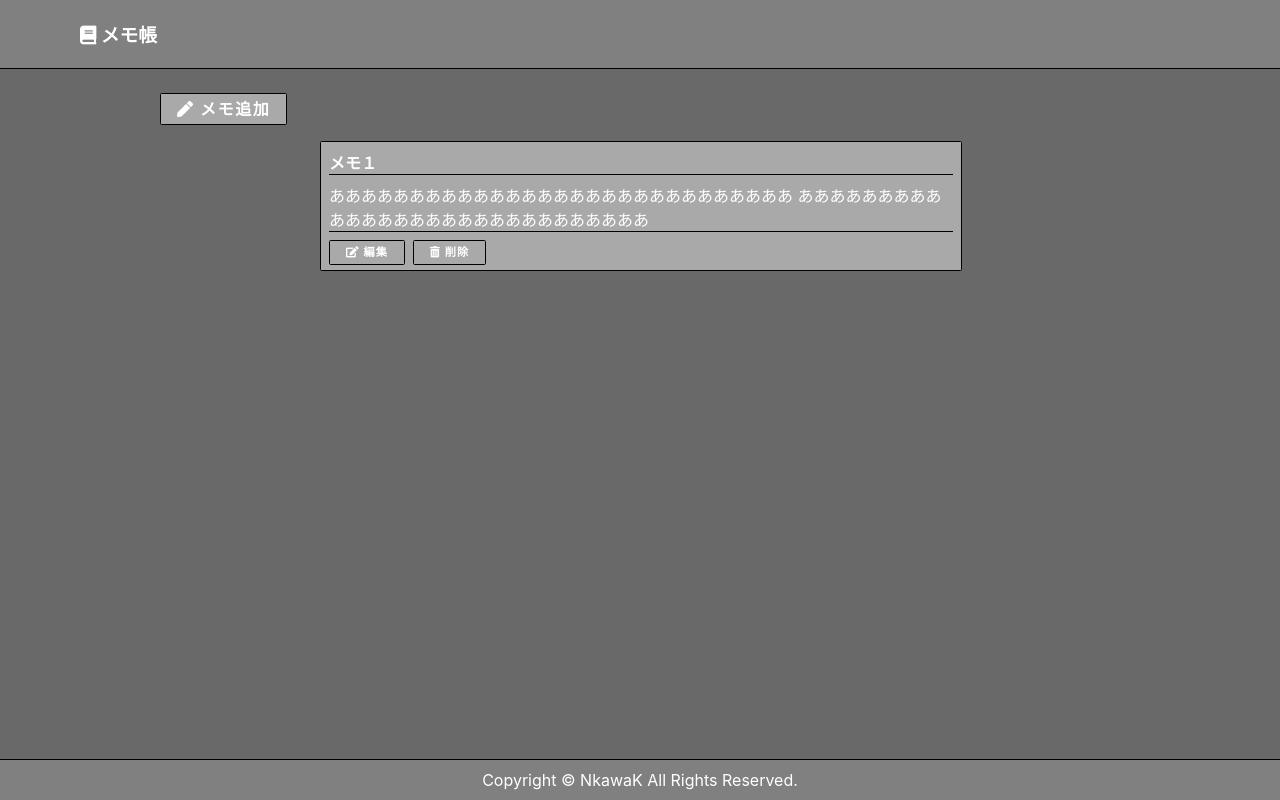
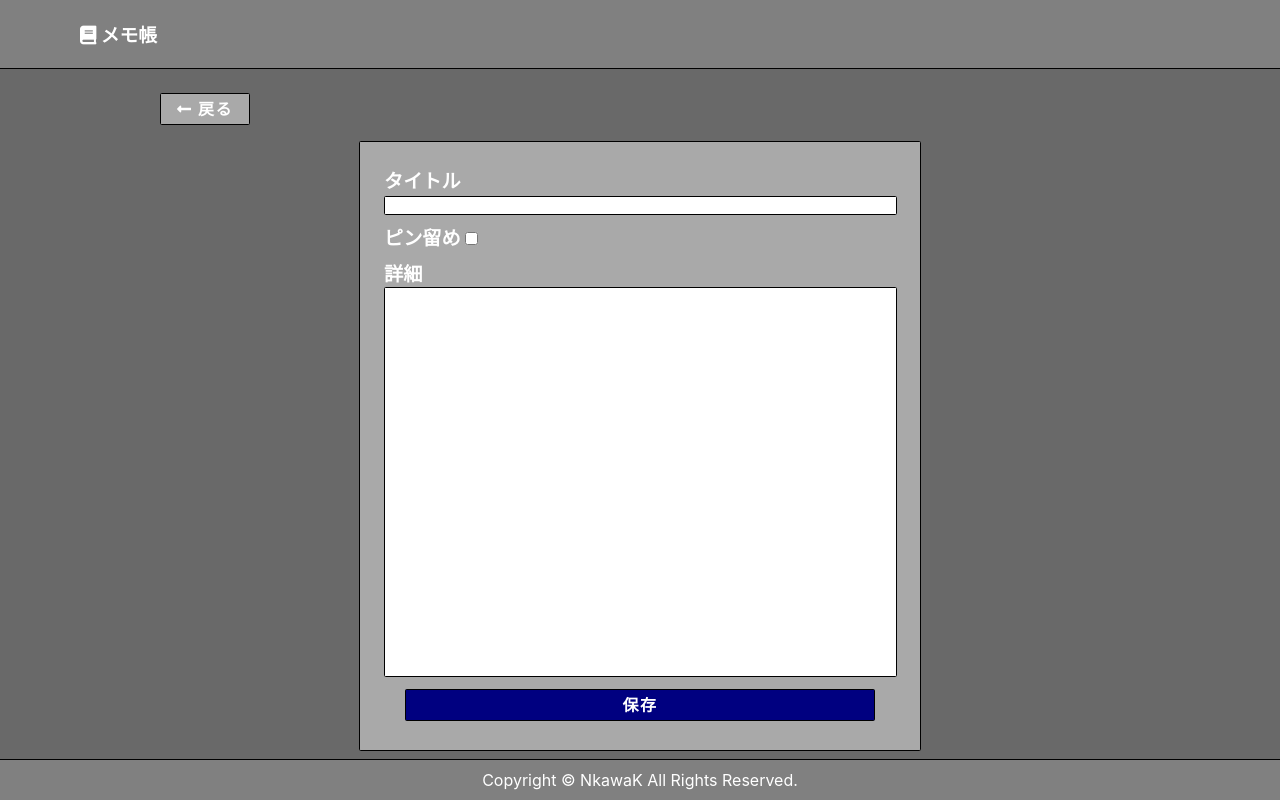
Before and after one commit to NkawaK/React-Memo, a React (Create React App) app in the folder front/: page /add-memo in a window 1280 px wide. Before the commit this address led to /memos. Built offline with nearby package versions, Linux system fonts and the light colour scheme.

Commit message:
Add edit from.

```diff
--- a/front/src/App.tsx
+++ b/front/src/App.tsx
@@ -12,6 +12,7 @@ const App: React.FC = () => {
       <BrowserRouter>
         <Switch>
           <Route path='/memos' component={Memos} />
+          <Route path='/add-memo' component={EditMemo} />
           <Route path='/edit-memo' component={EditMemo} />
           <Redirect from='*' to='/memos'/>
         </Switch>
--- a/front/src/components/AddButton.tsx
+++ b/front/src/components/AddButton.tsx
@@ -3,7 +3,7 @@ import { Link } from 'react-router-dom';
 
 export const AddButton: React.FC = () => {
   return (
-    <Link to="" className="btn btn--blue">
+    <Link to="/add-memo" className="btn btn--blue">
       <i className="fas fa-pen"></i> メモ追加
     </Link>
   );
--- /dev/null
+++ b/front/src/components/BackButton.tsx
@@ -0,0 +1,10 @@
+import React from 'react';
+import { Link } from 'react-router-dom';
+
+export const BackButton: React.FC = () => {
+  return (
+    <Link to='/memos' className='btn btn--blue'>
+      <i className='fas fa-long-arrow-alt-left'></i> 戻る
+    </Link>
+  );
+};
--- a/front/src/components/EditButton.tsx
+++ b/front/src/components/EditButton.tsx
@@ -3,8 +3,8 @@ import { Link } from 'react-router-dom';
 
 export const EditButton: React.FC = () => {
   return (
-    <Link to="" className="btn btn-small btn--blue">
-        <i className="fas fa-edit"></i> 編集
+    <Link to="/edit-memo" className="btn btn-small btn--blue">
+      <i className="fas fa-edit"></i> 編集
     </Link>
   );
 };
--- /dev/null
+++ b/front/src/components/EditForm.tsx
@@ -0,0 +1,30 @@
+import React from 'react';
+import { BackButton } from '../components/BackButton';
+import { SaveButton } from '../components/SaveButton';
+
+export const EditForm: React.FC = () => {
+  return (
+    <div className='container'>
+      <div className="add-button">
+          <BackButton />
+        </div>
+      <div className='editform'>
+        <div className='title'>
+          <label>タイトル</label>
+          <input type='text'/>
+        </div>
+        <div className='pin'>
+          <label>ピン留め</label>
+          <input type='checkbox'/>
+        </div>
+        <div className='description'>
+          <label>詳細</label>
+          <textarea/>
+        </div>
+        <div className='savebutton'>
+          <SaveButton />
+        </div>
+      </div>
+    </div>
+  );
+};
--- /dev/null
+++ b/front/src/components/SaveButton.tsx
@@ -0,0 +1,8 @@
+import React from 'react';
+
+export const SaveButton: React.FC = () => {
+  return (
+    // eslint-disable-next-line jsx-a11y/anchor-is-valid
+    <a href='#' className='btn btn-–large btn--navy'>保存</a>
+  );
+};
--- a/front/src/index.scss
+++ b/front/src/index.scss
@@ -61,6 +61,10 @@ footer {
   font-size: 0.7rem;
 }
 
+.btn-–large {
+  width: 85%;
+}
+
 .btn--blue {
   color: #fff;
   background-color: #a9a9a9;
@@ -76,6 +80,15 @@ footer {
   &:hover {
     color: #fff;
     background: #dc143c;
+  }
+}
+
+.btn--navy {
+  color: #fff;
+  background-color: #000080;
+  &:hover {
+    color: #fff;
+    background: #191970;
   }
 }
 
@@ -118,3 +131,46 @@ footer {
     }
   }
 }
+
+.editform {
+  margin: 0 auto;
+  padding: 1.5rem;
+  width: 80%;
+  height: 35rem;
+  background-color: #a9a9a9;
+  border: solid 1px black;
+  border-radius: 0.1rem;
+  color: #fff;
+  label {
+    display: block;
+    font-size: 1.2rem;
+    font-weight: bold;
+  }
+  input[type='text'] {
+    width: 99%;
+    border: solid 1px black;
+    border-radius: 0.1rem;
+  }
+  textarea {
+    width: 99%;
+    height: 24rem;
+    resize: none;
+    border: solid 1px black;
+    border-radius: 0.1rem;
+  }
+  .title {
+    margin-bottom: 0.5rem;
+  }
+  .pin {
+    label {
+      display: inline-block;
+      margin-bottom: 0.5rem;
+    }
+  }
+  .description {
+    margin-bottom: 0.5rem;
+  }
+  .savebutton {
+    text-align: center;
+  }
+}
--- a/front/src/pages/EditMemo.tsx
+++ b/front/src/pages/EditMemo.tsx
@@ -1,7 +1,8 @@
 import React from 'react';
+import { EditForm } from '../components/EditForm';
 
 export const EditMemo: React.FC = () => {
   return (
-    <div>EditMemo</div>
+    <EditForm />
   );
 };
```
